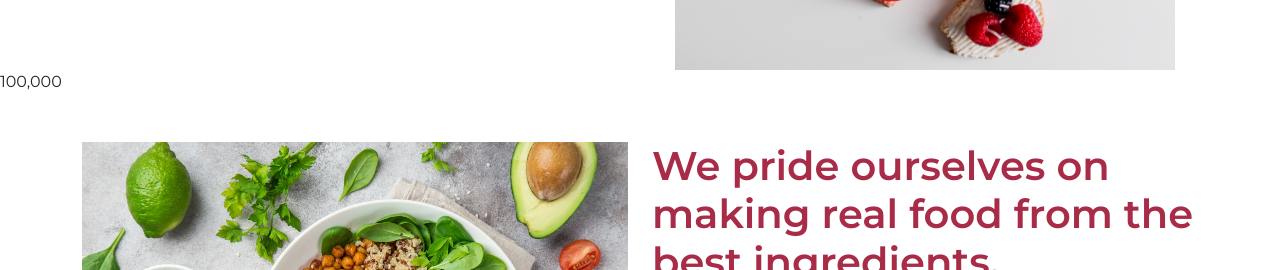
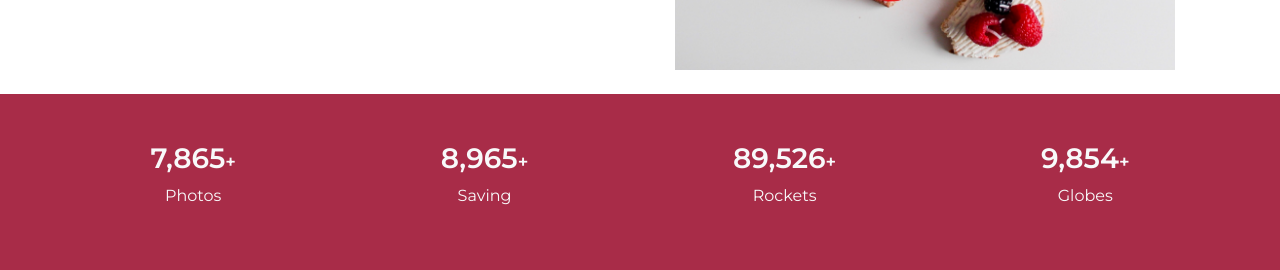
Before and after one commit to housamhegazy/react-bootstrap-firstproject, a React (Create React App) app: page / in a window 1280 px wide. Shown: the part 530-800 px from the top of the page. Built offline with nearby package versions, Linux system fonts and the light colour scheme.

Commit message:
Update 5 files

```diff
--- a/src/comp/CountUpp.jsx
+++ b/src/comp/CountUpp.jsx
@@ -1,22 +1,139 @@
 import React, { useState } from "react";
 // @ts-ignore
 import CountUp from "react-countup";
-
-import { useRef, useEffect } from "react";
+import VisibilitySensor from "react-visibility-sensor";
 
 export default function Counter() {
-  const [counterOn, setcounterOn] = useState(false);
-  useEffect(() => {
+  const [viewPortEntered, setViewPortEntered] = useState(false);
 
-  }, []);
   return (
-
-
-      <div>
-        <CountUp start={0} end={100000} duration={3} />
+    <>
+      {/* container of component */}
+      <div
+        className="counter my-4 px-5 d-flex flex-column flex-md-row text-light text-center justify-content-around"
+        style={{ backgroundColor: "#a82c48" }}
+      >
+        {/* container of one count */}
+        <div className="mx-3 my-5">
+          {/* start count */}
+          <h3 className="fw-bold">
+            <CountUp
+              start={viewPortEntered ? 0 : null}
+              end={7865}
+              duration={5}
+              redraw={true}
+            >
+              {({ countUpRef }) => (
+                <div>
+                  <span ref={countUpRef} />
+                  <VisibilitySensor
+                    onChange={(isVisible) => {
+                      if (isVisible) {
+                        setViewPortEntered(true);
+                      }
+                    }}
+                  >
+                    <a>+</a>
+                  </VisibilitySensor>
+                </div>
+              )}
+            </CountUp>
+          </h3>
+          {/* end count */}
+          <p>Photos</p>
+        </div>
+        {/* end container of one count */}
+        {/* container of one count */}
+        <div className="mx-3 my-5">
+          {/* start count */}
+          <h3 className="fw-bold">
+            <CountUp
+              start={viewPortEntered ? 0 : null}
+              end={8965}
+              duration={5}
+              redraw={true}
+            >
+              {({ countUpRef }) => (
+                <div>
+                  <span ref={countUpRef} />
+                  <VisibilitySensor
+                    onChange={(isVisible) => {
+                      if (isVisible) {
+                        setViewPortEntered(true);
+                      }
+                    }}
+                  >
+                    <a>+</a>
+                  </VisibilitySensor>
+                </div>
+              )}
+            </CountUp>
+          </h3>
+          {/* end count */}
+          <p>Saving</p>
+        </div>
+        {/* end container of one count */}
+        {/* container of one count */}
+        <div className="mx-3 my-5">
+          {/* start count */}
+          <h3 className="fw-bold">
+            <CountUp
+              start={viewPortEntered ? 0 : null}
+              end={89526}
+              duration={5}
+              redraw={true}
+            >
+              {({ countUpRef }) => (
+                <div>
+                  <span ref={countUpRef} />
+                  <VisibilitySensor
+                    onChange={(isVisible) => {
+                      if (isVisible) {
+                        setViewPortEntered(true);
+                      }
+                    }}
+                  >
+                    <a>+</a>
+                  </VisibilitySensor>
+                </div>
+              )}
+            </CountUp>
+          </h3>
+          {/* end count */}
+          <p>Rockets</p>
+        </div>
+        {/* end container of one count */}
+        {/* container of one count */}
+        <div className="mx-3 my-5">
+          {/* start count */}
+          <h3 className="fw-bold">
+            <CountUp
+              start={viewPortEntered ? 0 : null}
+              end={9854}
+              duration={5}
+              redraw={true}
+            >
+              {({ countUpRef }) => (
+                <div>
+                  <span ref={countUpRef} />
+                  <VisibilitySensor
+                    onChange={(isVisible) => {
+                      if (isVisible) {
+                        setViewPortEntered(true);
+                      }
+                    }}
+                  >
+                    <a>+</a>
+                  </VisibilitySensor>
+                </div>
+              )}
+            </CountUp>
+          </h3>
+          {/* end count */}
+          <p>Globes</p>
+        </div>
+        {/* end container of one count */}
       </div>
-
-
-
+    </>
   );
 }
--- a/src/comp/Landing.jsx
+++ b/src/comp/Landing.jsx
@@ -44,7 +44,9 @@ export default function Landing() {
           />
         </div>
         <div className="mobile-landing-info position-absolute d-flex flex-column justify-content-center align-items-start">
-          <h1 className="title bg-light rounded p-2 fs-4">welcome to foodera</h1>
+          <h1 className="title bg-light rounded p-2 fs-4">
+            welcome to foodera
+          </h1>
           <p className="mobile-landing  title bg-light rounded p-1">
             The best restaurant for serving healthy meals
           </p>
--- a/src/comp/Navbar.jsx
+++ b/src/comp/Navbar.jsx
@@ -36,7 +36,7 @@ export default function Navbarr() {
         <Navbar.Collapse id="basic-navbar-nav" style={{ flexGrow: 0 }}>
           <Nav className="me-auto ">
             <Nav.Link href="/">Home</Nav.Link>
-            <Nav.Link href="/about">About</Nav.Link>
+            <Nav.Link href="/">About</Nav.Link>
             <NavDropdown title="Dropdown" id="basic-nav-dropdown">
               <NavDropdown.Item href="#action/3.1">sections</NavDropdown.Item>
               <NavDropdown.Item href="/">Another action</NavDropdown.Item>
--- a/src/comp/Subscribe.jsx
+++ b/src/comp/Subscribe.jsx
@@ -21,7 +21,6 @@ export default function Subscribe() {
             type="email"
             className="form-control"
             id="exampleInputEmail1"
-            aria-describedby="emailHelp"
           />
           <div id="emailHelp" className="form-text">
             We'll never share your email with anyone else.
--- a/src/index.css
+++ b/src/index.css
@@ -160,3 +160,14 @@ nav a {
 .dark .form-text {
   color: white !important;
 }
+
+#exampleInputEmail1 {
+  border: 1px solid var(--body-color-red-gray);
+}
+.dark #exampleInputEmail1 {
+  background-color: gray;
+  color: white;
+}
+#exampleInputEmail1:focus {
+  box-shadow: 0 0 3px 3px var(--body-color-red-gray);
+}
```
